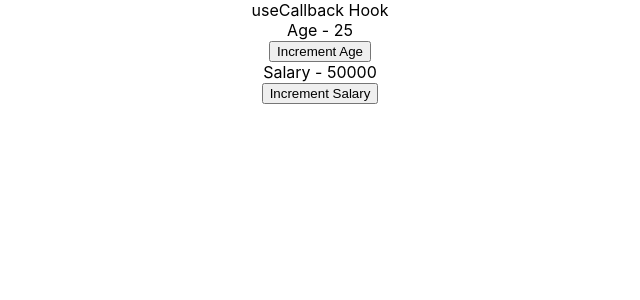
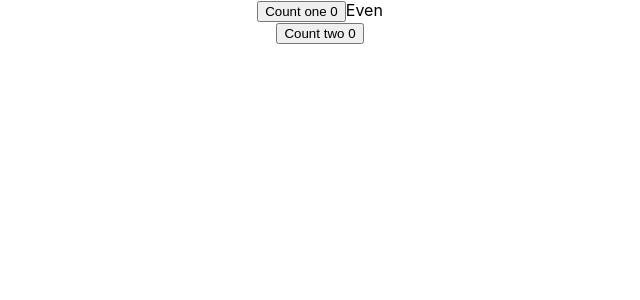
Before and after one commit to dzlatarov/ReactJSTutorial, a React (Create React App) app: page / in a window 1280 px wide. Shown: the top 300 px of the page, without its empty margins (320-960 px from the left). Built offline with nearby package versions, Linux system fonts and the light colour scheme; no server answers.

Commit message:
using useMemo hook

```diff
--- a/src/App.js
+++ b/src/App.js
@@ -26,7 +26,6 @@ import ErrorBoundary from './components/errorBoundary/ErrorBoundary';
 import User from './components/renderProps/User';
 import ClickCounter from './components/renderProps/ClickCounter';
 import HoverCounter from './components/renderProps/HoverCounter';
-import Counter from './components/renderProps/Counter';
 import PostList from './http-react/PostList';
 import PostForm from './http-react/PostForm';
 import HookCounter from './hooks/HookCounter';
@@ -45,6 +44,7 @@ import ComponentC from './hooks/useReducerWithUseContext/ComponentC';
 import DataFetchingOne from './hooks/fetchingDataWithUseStateAndUseReducer/DataFetchingOne';
 import DataFetchingTwo from './hooks/fetchingDataWithUseStateAndUseReducer/DataFetchingTwo';
 import ParentComponent from './hooks/useCallbackHook/ParentComponent';
+import Counter from './hooks/useMemoHook/Counter';
 
 export const CountContext = React.createContext()
 
@@ -65,7 +65,7 @@ export const CountContext = React.createContext()
 function App() {
   return (
     <div className="App">
-      <ParentComponent />
+      <Counter />
     </div >
   )
 }
--- /dev/null
+++ b/src/hooks/useMemoHook/Counter.js
@@ -0,0 +1,34 @@
+import React, { useState, useMemo } from 'react'
+
+function Counter() {
+    const [counterOne, setCounterOne] = useState(0)
+    const [counterTwo, setCounterTwo] = useState(0)
+
+    const incrementOne = () => {
+        setCounterOne(counterOne + 1)
+    }
+
+    const incrementTwo = () => {
+        setCounterTwo(counterTwo + 1)
+    }
+
+    const isEven = useMemo(() => {
+        let i = 0
+        while (i < 2000000000) i++
+        return counterOne % 2 === 0
+    }, [counterOne])
+
+    return (
+        <div>
+            <div>
+                <button onClick={incrementOne}>Count one {counterOne}</button>
+                <span>{isEven ? 'Even' : 'Odd'}</span>
+            </div>
+            <div>
+                <button onClick={incrementTwo}>Count two {counterTwo}</button>
+            </div>
+        </div>
+    )
+}
+
+export default Counter
```
